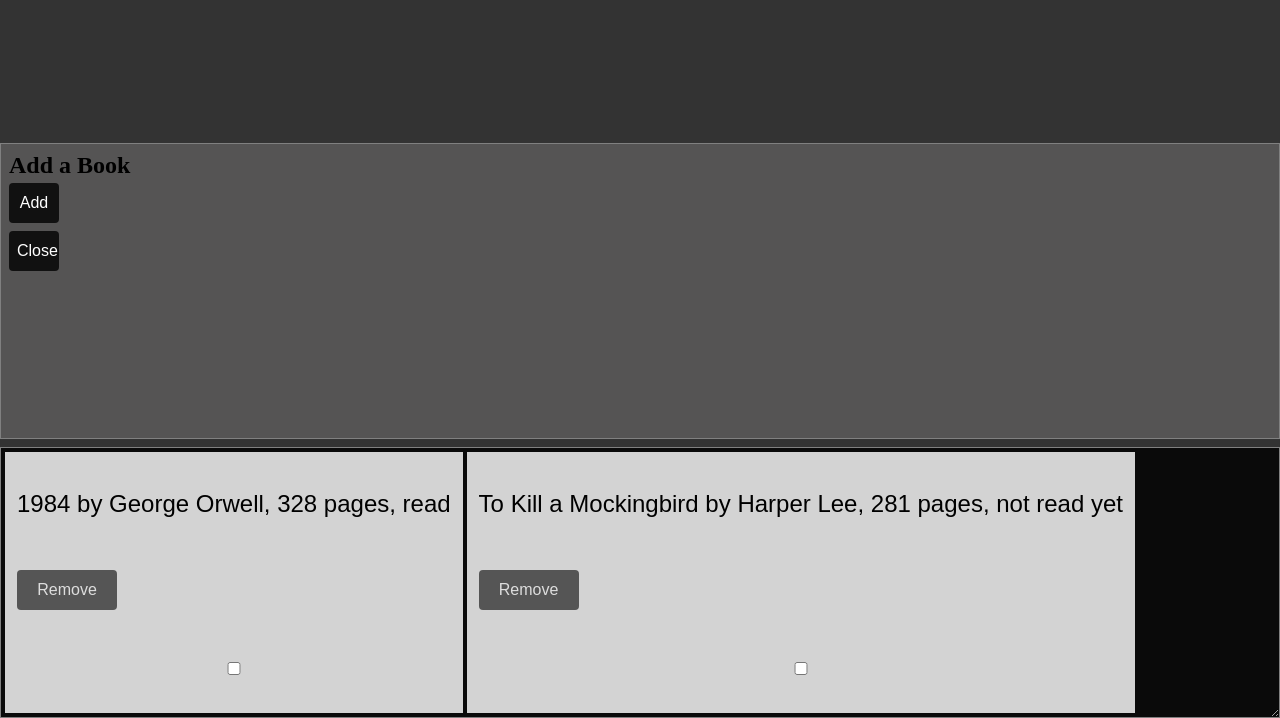
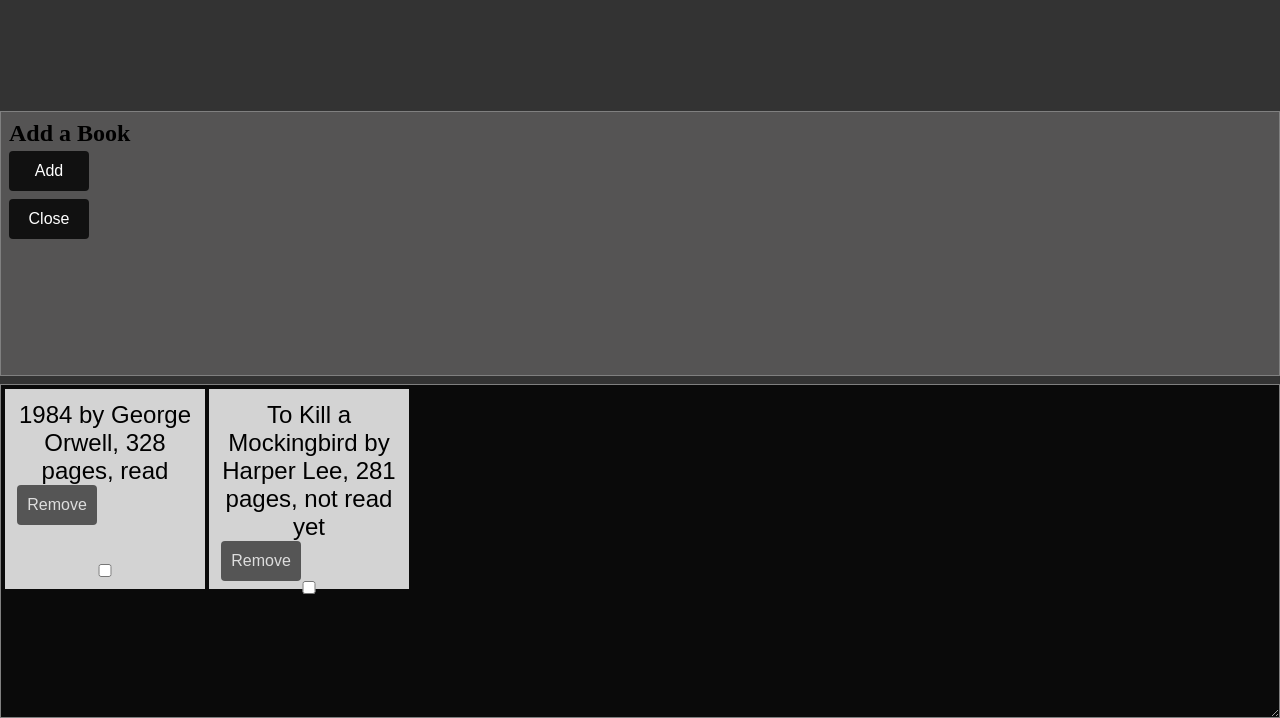
Before and after one commit to earnestabromjr/TOP-Library, a plain HTML site: page index.html in a window 1280 px wide. Shown: the part 82-800 px from the top of the page. Drawn offline with Linux system fonts and the light colour scheme.

Commit message:
Changed library cards height to a vh value

```diff
--- a/styles.css
+++ b/styles.css
@@ -10,7 +10,7 @@
 .libraryContainer {
     resize: both;
     overflow: auto;
-    display: flex;
+    display: grid;
     grid-column: 1 / -1;
     grid-row: 3 / 4;
     gap: 4px;
@@ -23,11 +23,12 @@
 
 .libraryContainer > div {
     display: grid;
+    grid-template-columns: auto;
+    grid-template-rows: auto 1fr auto;
     width: auto;
+    height: 25vh;
     background-color: #D3D3D3;
     text-align: center;
-    align-items: center;
-    justify-content: center;
     color: black;
     font-family: sans-serif;
     font-size: 1.5rem;
@@ -35,11 +36,11 @@
     border: none
 }
 .libraryContainer > div:hover {
-    background-color: #ccc;
+    background-color: #555454;
     cursor: pointer;
 }
 .libraryContainer > div > button {
-    width: 100px;
+    width: 80px;
 }
 
 .bookForm {
@@ -64,7 +65,7 @@
 }
 #addBookButton,
 #closeFormButton {
-    width: 50px;
+    width: 80px;
     margin: 4px 0;
     text-align: center;
     padding: 8px;
```
